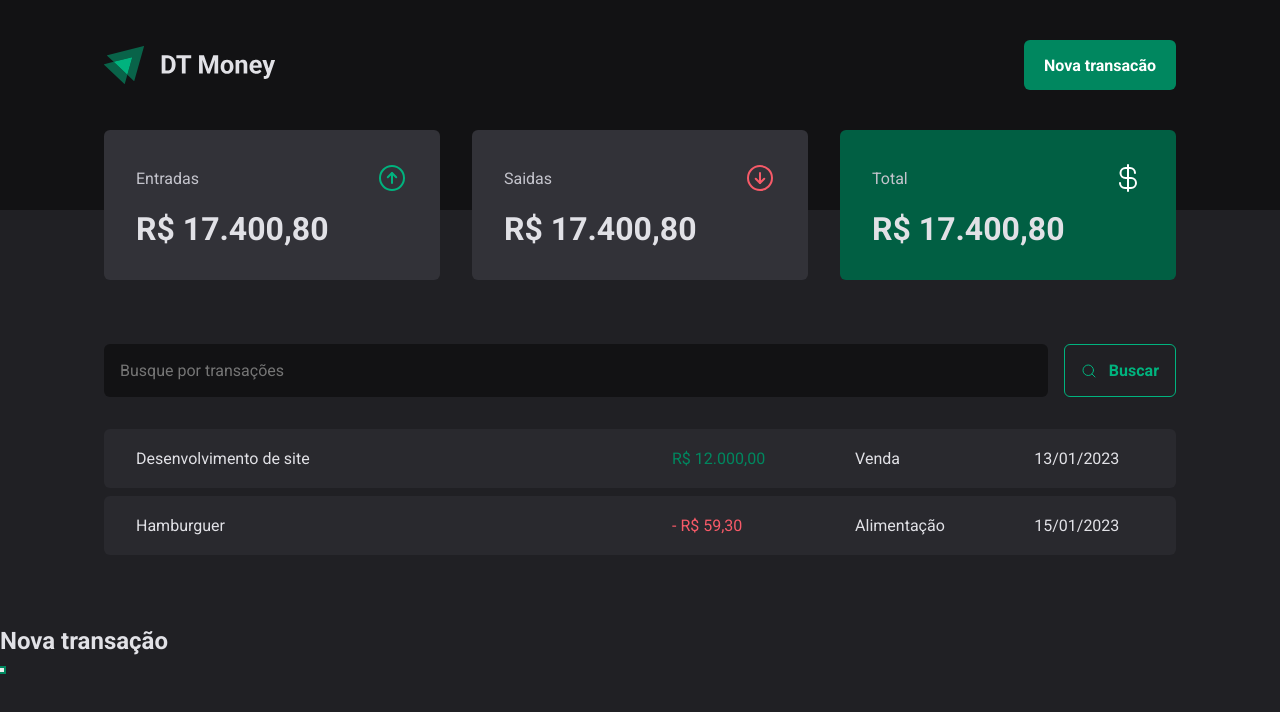
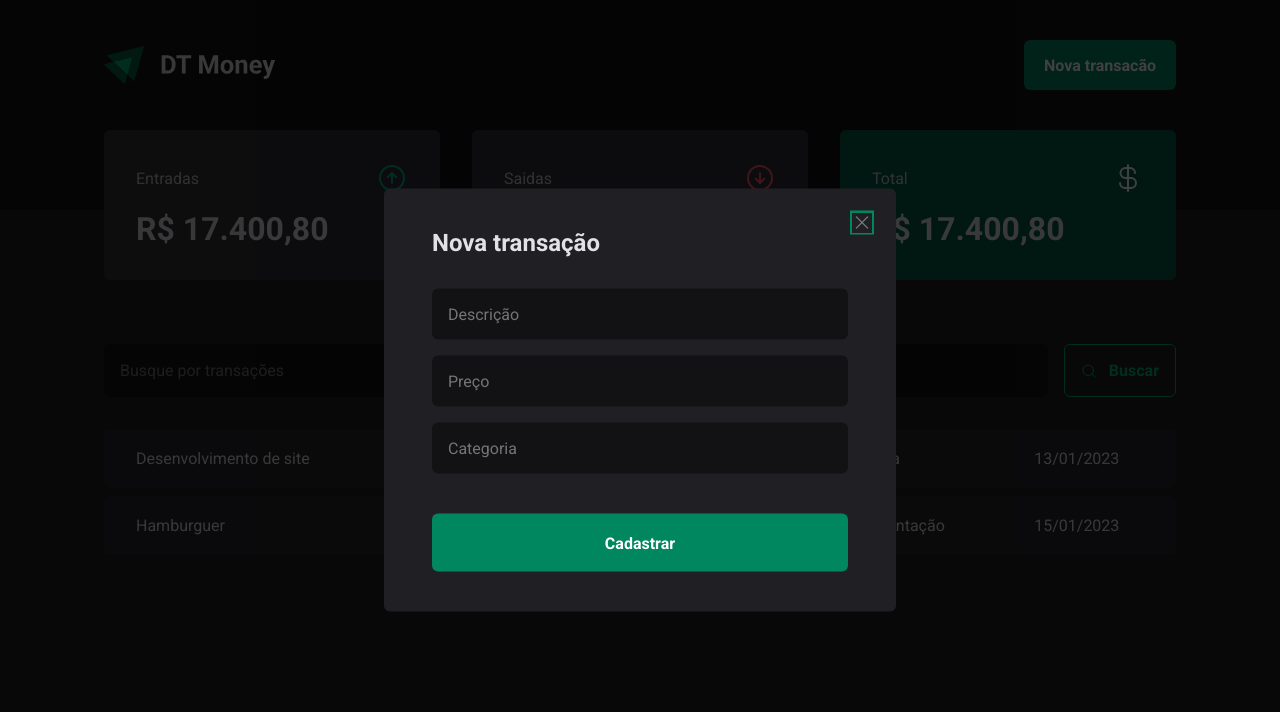
Before and after one commit to igorct1/ignite-dtmoney, a React (Vite) app: page / in a window 1280 px wide. Both pictures are taken after a click on the button "Nova transacão". Shown: the top 712 px of the page. Built offline with nearby package versions, Linux system fonts and the light colour scheme.

Commit message:
modal of new transaction

```diff
--- a/src/components/Header/index.tsx
+++ b/src/components/Header/index.tsx
@@ -1,6 +1,7 @@
 import { HeaderContainer, HeaderContent, NewTransactionButton } from "./styles";
 import logoImg from "../../assets/logo.svg";
 import * as Dialog from "@radix-ui/react-dialog";
+import { NewTransactionModal } from "../NewTransactionModal";
 export function Header() {
   return (
     <HeaderContainer>
@@ -11,13 +12,7 @@
           <Dialog.Trigger asChild>
             <NewTransactionButton>Nova transacão</NewTransactionButton>
           </Dialog.Trigger>
-          <Dialog.Portal>
-            <Dialog.Overlay />
-            <Dialog.Content>
-              <Dialog.Title>Nova transação</Dialog.Title>
-              <Dialog.Close />
-            </Dialog.Content>
-          </Dialog.Portal>
+          <NewTransactionModal />
         </Dialog.Root>
       </HeaderContent>
     </HeaderContainer>
--- /dev/null
+++ b/src/components/NewTransactionModal/index.tsx
@@ -0,0 +1,23 @@
+import * as Dialog from "@radix-ui/react-dialog";
+import { X } from "phosphor-react";
+import { CloseButton, Content, Overlay } from "./styles";
+
+export function NewTransactionModal() {
+  return (
+    <Dialog.Portal>
+      <Overlay />
+      <Content>
+        <Dialog.Title>Nova transação</Dialog.Title>
+        <CloseButton>
+          <X size={20} />
+        </CloseButton>
+        <form action="">
+          <input type="text" placeholder="Descrição" required />
+          <input type="text" placeholder="Preço" required />
+          <input type="text" placeholder="Categoria" required />
+          <button type="submit">Cadastrar</button>
+        </form>
+      </Content>
+    </Dialog.Portal>
+  );
+}
--- /dev/null
+++ b/src/components/NewTransactionModal/styles.ts
@@ -0,0 +1,73 @@
+import styled from "styled-components";
+import * as Dialog from "@radix-ui/react-dialog";
+
+export const Overlay = styled(Dialog.Overlay)`
+  position: fixed;
+
+  width: 100vw;
+  height: 100vh;
+  inset: 0;
+  background: rgba(0, 0, 0, 0.75);
+`;
+export const Content = styled(Dialog.Content)`
+  min-width: 32rem;
+  border-radius: 6px;
+  padding: 2.5rem 3rem;
+  background: ${(props) => props.theme["gray-800"]};
+  position: fixed;
+  top: 50%;
+  left: 50%;
+  transform: translate(-50%, -50%);
+
+  form {
+    margin-top: 2rem;
+
+    display: flex;
+    flex-direction: column;
+    gap: 1rem;
+  }
+
+  input {
+    border-radius: 6px;
+    border: 0;
+    background: ${(props) => props.theme["gray-900"]};
+    color: ${(props) => props.theme["gray-300"]};
+    padding: 1rem;
+  }
+
+  &::placeholder {
+    color: ${(props) => props.theme["gray-500"]};
+  }
+
+  button[type="submit"] {
+    height: 58px;
+    border: 0;
+    background: ${(props) => props.theme["green-500"]};
+    color: ${(props) => props.theme.white};
+    font-weight: bold;
+    padding: 0 1.25rem;
+    border-radius: 6px;
+    margin-top: 1.5rem;
+
+    cursor: pointer;
+
+    &:hover {
+      background: ${(props) => props.theme["green-700"]};
+      transition: background-color 0.2s;
+    }
+  }
+`;
+
+export const CloseButton = styled(Dialog.Close)`
+  position: absolute;
+
+  background: transparent;
+  border: none;
+  top: 1.5rem;
+  right: 1.5rem;
+  line-height: 0;
+
+  cursor: pointer;
+
+  color: ${(props) => props.theme["gray-500"]};
+`;
```
